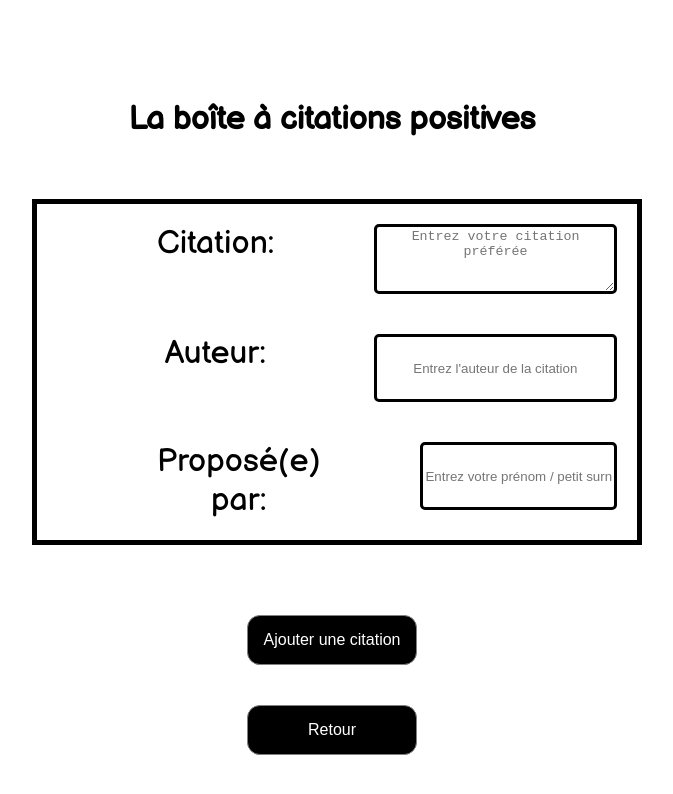
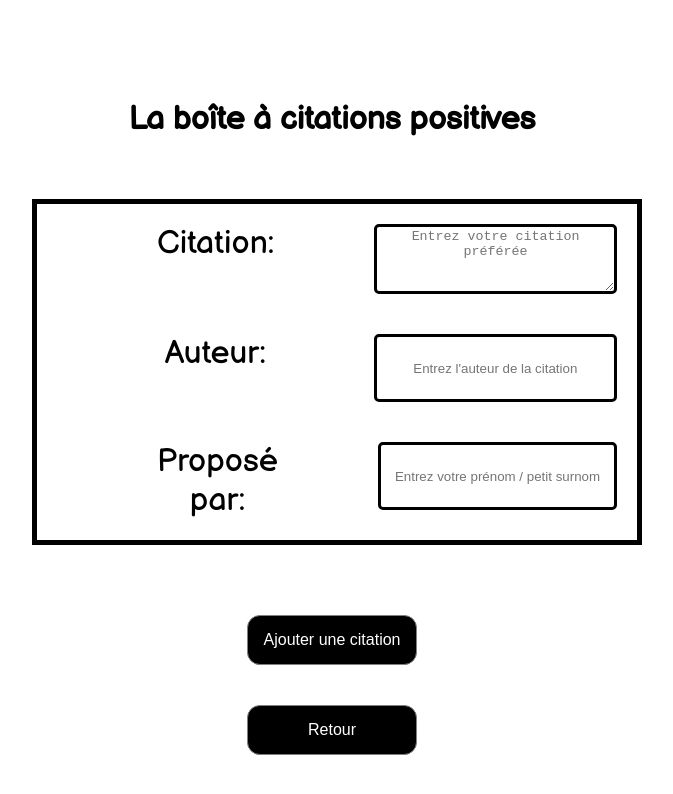
Before and after one commit to marajaga/quotebox-react, a React (Create React App) app: page / in a window 1280 px wide. Both pictures are taken after a click on the button "Proposer une citation". Shown: the top 794 px of the page, without its empty margins (308-981 px from the left). Built offline with nearby package versions, Linux system fonts and the light colour scheme; no server answers.

Commit message:
fixed css

```diff
--- a/src/components/Form.js
+++ b/src/components/Form.js
@@ -36,7 +36,7 @@ function Form() {
                     <input type="text" className="form-control" id="author" placeholder="Entrez l'auteur de la citation" value={author} onChange={e => setAuthor(e.target.value)} />
                 </div>
                 <div className="form-flex">
-                    <label htmlFor="contributor" className="form-label">Proposé(e) par:</label>
+                    <label htmlFor="contributor" className="form-label">Proposé par:</label>
                     <input type="text" className="form-control" id="contributor" placeholder="Entrez votre prénom / petit surnom" value={contributor} onChange={e => setContributor(e.target.value)} />
                 </div>
             </div>
```
